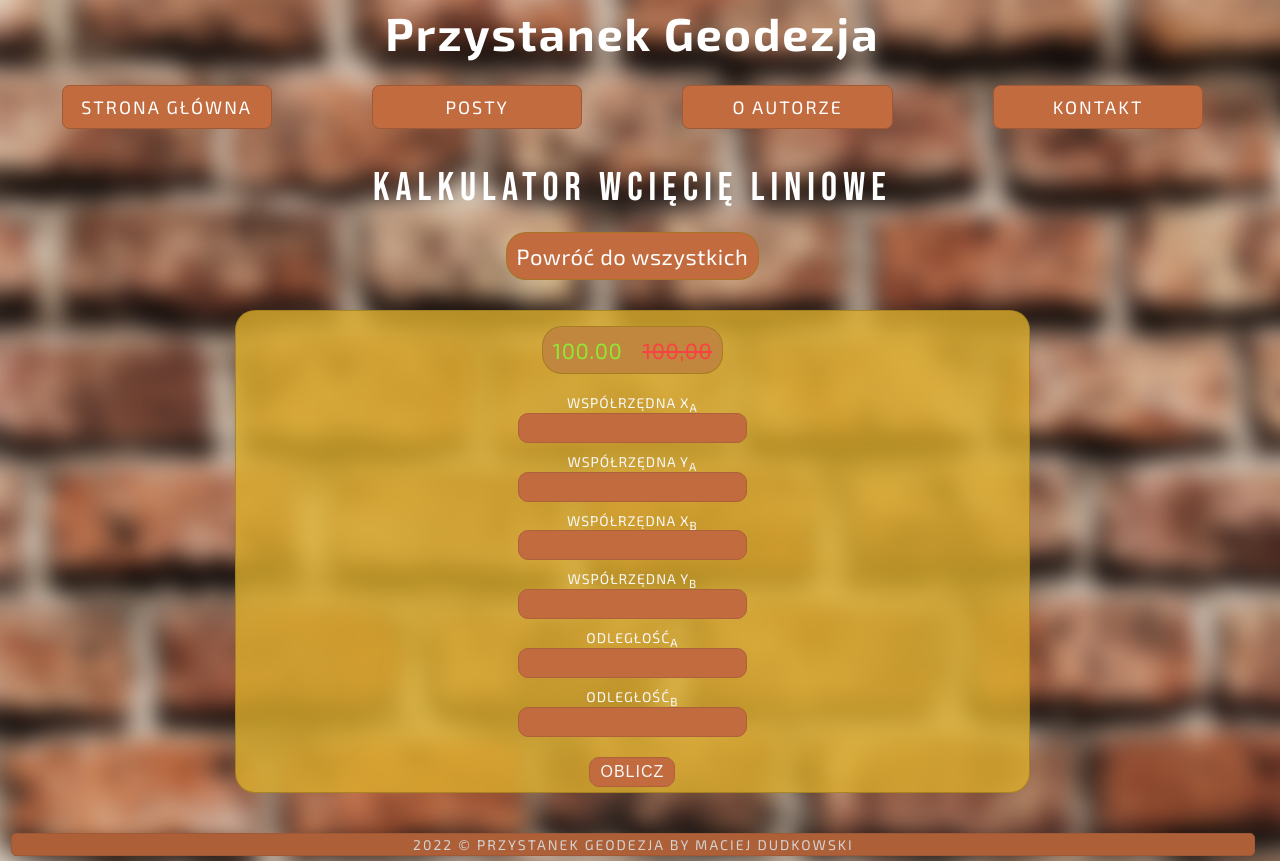
After one commit to dudurol6/p-geo, a PHP site: page /main_files/kalkulator-wciecieliniowe.php in a window 1280 px wide. The commit adds this page. Run offline with PHP 8.4, Linux system fonts and the light colour scheme.

Commit message:
v1.1.1 (linear indentation which doesn't work)

```diff
--- /dev/null
+++ b/main_files/kalkulator-wciecieliniowe.php
@@ -0,0 +1,47 @@
+<?php
+
+    define('title', 'PG - Wcięcie liniowe');
+    include('../includes/header.php');
+
+?>
+
+<script type="text/javascript" src="../scripts/wciecie-liniowe.js"></script>
+
+<main>
+
+    <div class="main-welcome-text">Kalkulator wcięcię liniowe</div>
+    <a class="post-a" href="strona-glowna.php" style="margin-bottom: 20px; margin-top: -20px"><div class="main-elem column border post-item">Powróć do wszystkich</div></a>
+    <div class="main-box">
+
+        <div class="box main-elem column bg border">
+
+            <div class="main-elem border post-item" style="background-color: #c2873f;"><div style="color: #8fe835;margin-right: 10px;">100.00</div><div style="color: #fa4141;margin-left: 10px;"><strike>100,00</strike></div></div>
+
+            <label for="number" class="calc-form-area-label">Współrzędna X<sub>A</sub></label>
+            <input type="number" name="XA" id="XA" class="calc-form-area">
+
+            <label for="number" class="calc-form-area-label">Współrzędna Y<sub>A</sub></label>
+            <input type="number" name="YA" id="YA" class="calc-form-area">
+
+            <label for="number" class="calc-form-area-label">Współrzędna X<sub>B</sub></label>
+            <input type="number" name="XB" id="XB" class="calc-form-area">
+
+            <label for="number" class="calc-form-area-label">Współrzędna Y<sub>B</sub></label>
+            <input type="number" name="YB" id="YB" class="calc-form-area">
+
+            <label for="number" class="calc-form-area-label">Odległość<sub>a</sub></label>
+            <input type="number" name="distance-a" id="distance-a" class="calc-form-area">
+
+            <label for="number" class="calc-form-area-label">Odległość<sub>b</sub></label>
+            <input type="number" name="distance-b" id="distance-b" class="calc-form-area">
+
+            <input type="submit" name="submit" value="Oblicz" class="calc-form-submit-button" onclick="linearIndentation()">
+            <div id="result"></div>
+
+        </div>
+
+    </div>
+
+</main>
+
+<?php include('../includes/footer.php'); ?>
--- a/main_files/strona-glowna.php
+++ b/main_files/strona-glowna.php
@@ -32,7 +32,7 @@
                     <div class="main-elem column border calculation-apps-images" id="angularindentation">Wcięcie kątowe</div>
                 </a>
                 <a class="main-a" href="#">
-                    <div class="main-elem column border calculation-apps-images" id="linearindentation">Wcięcie liniowe</div>
+                    <div class="main-elem column border calculation-apps-images" id="linearindentation"><span style="color: #c7c7c7;">Chwilowo niedostępne</span></div>
                 </a>
 
             </div>
--- /dev/null
+++ b/scripts/wciecie-liniowe.js
@@ -0,0 +1,32 @@
+function linearIndentation(){
+
+    var x_a = Number(document.getElementById('XA').value);
+    var y_a = Number(document.getElementById('YA').value);
+    var x_b = Number(document.getElementById('XB').value);
+    var y_b = Number(document.getElementById('YB').value);
+    var distance_a = Number(document.getElementById('distance-a').value);
+    var distance_b = Number(document.getElementById('distance-b').value);
+
+    var distance_c = Math.sqrt((x_b - x_a)**2 + (y_b - y_a)**2);
+
+    var Ca = distance_b**2 + distance_c**2 - distance_a**2;
+    var Cb = distance_c**2 + distance_a**2 - distance_b**2;
+    var Cc = distance_b**2 + distance_a**2 - distance_c**2;
+    var p4 = Math.sqrt(Ca*Cb + Ca*Cc + Cb*Cc);
+    console.log(distance_a, distance_b, distance_c, Ca, Cb, Cc, p4, -p4);
+
+    var resultX = ((x_a * Cb - y_a * (-p4) + x_b * Ca - y_b * p4) / Ca + Cb).toFixed(2);
+    var resultY = ((x_a * (-p4) + y_a * Cb + x_b * p4 + y_b * Ca) / Ca + Cb).toFixed(2);
+
+    // TODO: Wrong output...
+
+    if(x_a && x_b && y_a && y_b && distance_a && distance_b){
+        $('#result').css('display', 'block');
+        $('#result').html('X<sub>P</sub> = '+resultX+'  Y<sub>P</sub> = '+resultY+'');
+    }
+    else{
+        $('#result').css('display', 'block');
+        $('#result').html('BŁĄD!');
+    }
+
+}
```
Also changed, not shown: 1 other file.
